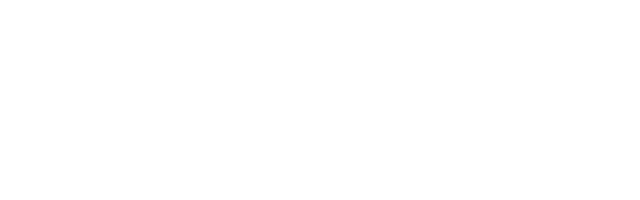
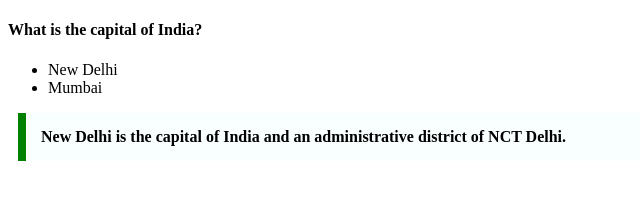
Before and after one commit to acciojob/trivia-saikartheekb, a website: page main.html in a window 1280 px wide. Shown: the whole page, without its empty margins (0-640 px from the left). Drawn offline with Linux system fonts and the light colour scheme.

Commit message:
created a submission

```diff
--- a/main.html
+++ b/main.html
@@ -8,6 +8,12 @@
 
 <body>
 	<!-- the entire body must be written by student -->
+	<h4>What is the capital of India?</h4>
+	<ul>
+		<li>New Delhi</li>
+		<li>Mumbai</li>
+	</ul>
+	<blockquote cite="https://en.wikipedia.org/wiki/New_Delhi">New Delhi is the capital of India and an administrative district of NCT Delhi.</blockquote>
     <script type="text/javascript" src="./script.js">
 </script>
 
--- a/styles.css
+++ b/styles.css
@@ -1,2 +1,9 @@
-
 /* Your CSS Code here. */
+blockquote{
+	max-width: 600px;
+	margin: 10px;
+	padding: 15px;
+	border-left: 8px solid green;
+	background-color: #f8fffe;
+	font-weight: bold;
+}
```
